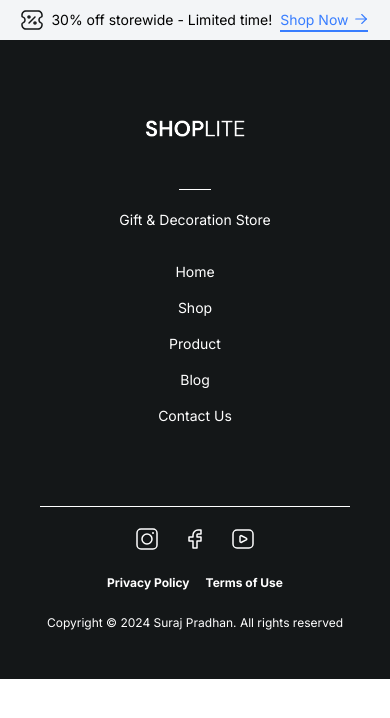
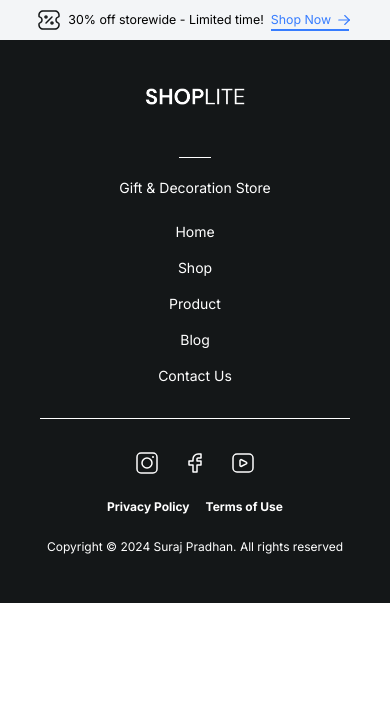
Before and after one commit to suraj-pradhan/shoplite-e-commerce, a Next.js app: page / in a window 390 px wide. Shown: the top 718 px of the page. Built offline with nearby package versions, Linux system fonts and the light colour scheme.

Commit message:
footer improvement

```diff
--- a/src/components/Footer.tsx
+++ b/src/components/Footer.tsx
@@ -7,7 +7,7 @@ import BrandLogoWhite from "../../public/images/Brand Logo White.png";
 const Footer = () => {
   return (
     <footer className=" flex flex-col text-white bg-dark-grey px-28 xs:px-10 text-sm">
-      <div className="flex xs:flex-col justify-between gap-x-12 pb-16 pt-20 ">
+      <div className="flex xs:flex-col justify-between gap-x-12 pb-16 xs:pb-8 pt-20 xs:pt-12 ">
         <div className="flex xs:flex-col items-center ">
           <Link href="/">
             <Image src={BrandLogoWhite} height={17} alt="Brand Logo White" />
@@ -16,7 +16,7 @@ const Footer = () => {
           <span className="collapse xs:visible xs:border-t xs:w-8 xs:my-5"></span>
           <span className="px-10">Gift & Decoration Store</span>
         </div>
-        <span className="flex xs:flex-col xs:items-center xs:pt-8 xs:pb-4 gap-4 gap-x-10">
+        <span className="flex xs:flex-col xs:items-center xs:pt-6 gap-4 gap-x-10">
           <Link href="/"> Home</Link>
           <Link href="/"> Shop</Link>
           <Link href="/"> Product</Link>
@@ -41,7 +41,7 @@ const Footer = () => {
           </div>
         </div>
 
-        <div className="flex gap-x-6 xs:justify-center xs:pb-6 ">
+        <div className="flex gap-x-6 xs:justify-center xs:pb-6 xs:pt-3 ">
           <Link href="https://www.instagram.com/" target={"_blank"}>
             <InstgramIcon />
           </Link>
--- a/src/components/OfferBar.tsx
+++ b/src/components/OfferBar.tsx
@@ -4,13 +4,13 @@ import Link from "next/link";
 
 const OfferBar = () => {
   return (
-    <div className="flex items-center justify-center h-8 py-5 bg-light-blue text-sm">
+    <div className="flex items-center justify-center h-8 py-5 bg-light-blue text-[12.4px]  ">
       <TicketPercent /> &nbsp; 30% off storewide - Limited time! &nbsp;
       <div className=" text-blue relative ">
         <Link className="flex" href="/">
           Shop Now&nbsp;
           <RightArrow />
-          <span className="absolute top-5 left-0 border w-[6.3em]"></span>
+          <span className="absolute top-[18px] left-0 border w-[6.3em]"></span>
         </Link>
       </div>
     </div>
```
